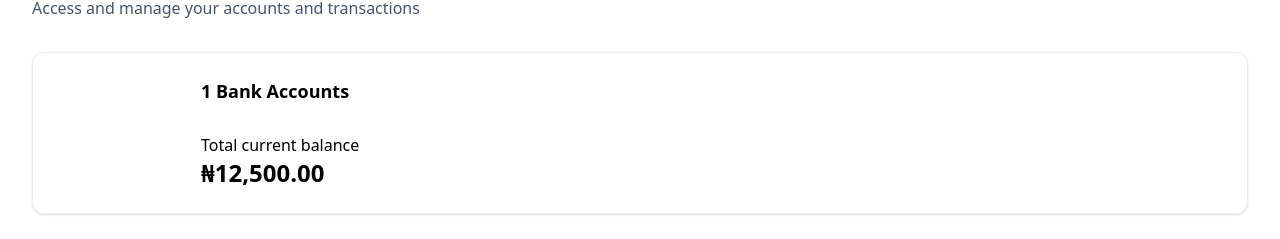
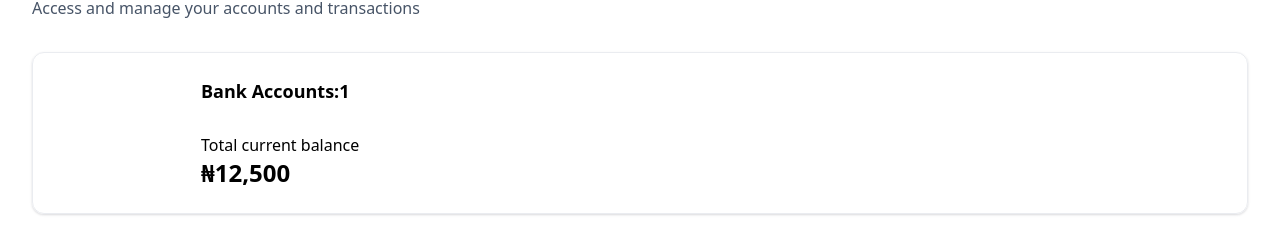
Before and after one commit to looju/Dawn, a Next.js app: page / in a window 1280 px wide. Shown: the part 118-357 px from the top of the page. Built offline with nearby package versions, Linux system fonts and the light colour scheme.

Commit message:
count up currency

```diff
--- a/components/totalBalanceBox.tsx
+++ b/components/totalBalanceBox.tsx
@@ -1,5 +1,6 @@
+"use client";
 import React from "react";
-
+import CountUp from "react-countup";
 const TotalBalanceBox = ({
   accounts,
   totalBanks,
@@ -8,17 +9,23 @@ const TotalBalanceBox = ({
   let currency = new Intl.NumberFormat("en-NG", {
     style: "currency",
     currency: "NGN",
-  });
+  }).format(totalCurrentBalance);
 
   return (
     <section className="total-balance">
       <div className="total-balance-chart"></div>
       <div className="flex flex-col gap-6">
-        <h2 className="text-lg font-bold mb-1">{totalBanks} Bank Accounts</h2>
+        <h2 className="text-lg font-bold mb-1">Bank Accounts:{totalBanks}</h2>
         <div className="gap-2">
           <span>Total current balance</span>
           <h4 className="text-2xl font-5xl font-extrabold ">
-            {currency.format(totalCurrentBalance)}
+            <CountUp
+              end={totalCurrentBalance}
+              start={0}
+              duration={4}
+              decimal="."
+              prefix="₦"
+            />
           </h4>
         </div>
       </div>
--- a/package.json
+++ b/package.json
@@ -15,6 +15,7 @@
     "lucide-react": "^0.462.0",
     "next": "15.0.3",
     "react": "19.0.0-rc-66855b96-20241106",
+    "react-countup": "^6.5.3",
     "react-dom": "19.0.0-rc-66855b96-20241106",
     "tailwind-merge": "^2.5.5",
     "tailwindcss-animate": "^1.0.7"
```
Also changed, not shown: 1 other file (tests, documents, lock files or other folders).
